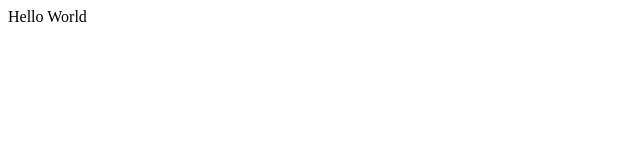
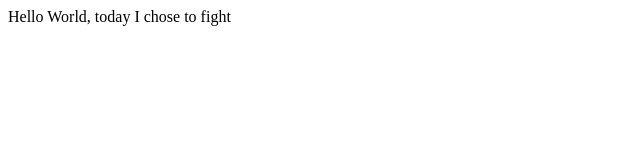
Before and after one commit to CeladonVert/Test, a website: page index.html in a window 1280 px wide. Shown: the whole page, without its empty margins (0-640 px from the left). Drawn offline with Linux system fonts and the light colour scheme.

```diff
--- a/index.html
+++ b/index.html
@@ -7,6 +7,6 @@
     <title>Document</title>
 </head>
 <body>
-Hello World
+Hello World, today I chose to fight
 </body>
 </html>
```
Also changed, not shown: package.json (added, +22 -0 lines), script.js (added), 1 other file.
